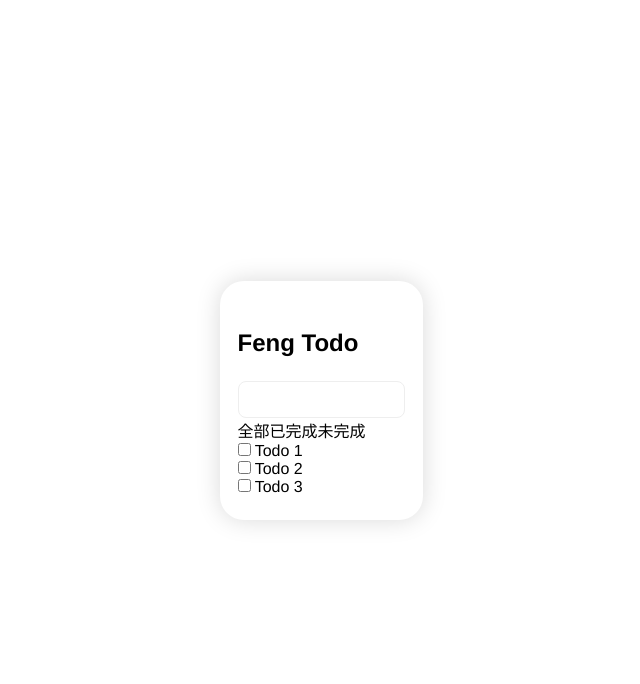
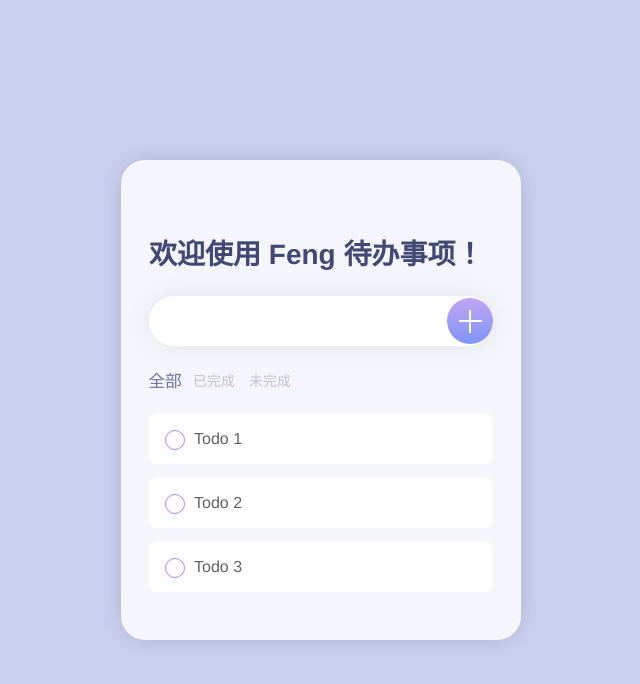
Before and after one commit to zxuqian/vuejs-examples, a Vue app in the folder todo-app/: page / in a window 1280 px wide. Shown: the top 684 px of the page, without its empty margins (319-959 px from the left). Built offline with nearby package versions, Linux system fonts and the light colour scheme.

Commit message:
Finish UI - 完成 UI 部分

```diff
--- a/todo-app/src/App.vue
+++ b/todo-app/src/App.vue
@@ -1,45 +1,26 @@
 <template>
   <main>
     <div class="container">
-      <h1>Feng Todo</h1>
-      <input type="text" name="todo" id class="input-suffix" />
-      <div class="filters">
-        <span class="filter">全部</span>
-        <span class="filter">已完成</span>
-        <span class="filter">未完成</span>
-      </div>
-      <div class="tood-list">
-        <div class="todo-item">
-          <label>
-            <input type="checkbox" name id />
-            Todo 1
-          </label>
-        </div>
-        <div class="todo-item">
-          <label>
-            <input type="checkbox" name id />
-            Todo 2
-          </label>
-        </div>
-        <div class="todo-item">
-          <label>
-            <input type="checkbox" name id />
-            Todo 3
-          </label>
-        </div>
-      </div>
+      <h1>欢迎使用 Feng 待办事项！</h1>
+      <todo-add />
+      <todo-filter />
+      <todo-list />
     </div>
   </main>
 </template>
 
 <script>
-// import HelloWorld from "./components/HelloWorld.vue";
+import TodoAdd from "./components/TodoAdd.vue";
+import TodoFilter from "./components/TodoFilter.vue";
+import TodoList from "./components/TodoList.vue";
 
 export default {
   name: "App",
-  // components: {
-  //   HelloWorld,
-  // },
+  components: {
+    TodoAdd,
+    TodoFilter,
+    TodoList,
+  },
 };
 </script>
 
@@ -56,26 +37,24 @@ main {
   width: 100vw;
   height: 100vh;
   display: grid;
-  align-content: center;
-  justify-content: center;
+  align-items: center;
+  justify-items: center;
+  background: rgb(203, 210, 240);
 }
 
 .container {
+  width: 60%;
+  max-width: 400px;
   box-shadow: 0px 0px 24px rgba(0, 0, 0, 0.15);
   border-radius: 24px;
-  padding: 24px 18px;
+  padding: 48px 28px;
+  background-color: rgb(245, 246, 252);
 }
 
 /* 标题 */
 h1 {
   margin: 24px 0;
-  font-size: 24px;
-}
-
-/* 添加框 */
-.input-suffix {
-  border: 1px solid #eeeeee;
-  padding: 10px 8px;
-  border-radius: 8px;
+  font-size: 28px;
+  color: #414873;
 }
 </style>
--- /dev/null
+++ b/todo-app/src/components/TodoAdd.vue
@@ -0,0 +1,55 @@
+<template>
+  <div class="input-add">
+    <input type="text" name="todo" />
+    <button>
+      <i class="plus"></i>
+    </button>
+  </div>
+</template>
+
+<script>
+export default {
+  name: "TodoAdd",
+};
+</script>
+
+<style>
+/* 添加框 */
+.input-add {
+  position: relative;
+  display: flex;
+  align-items: center;
+}
+
+.input-add input {
+  padding: 16px 52px 16px 18px;
+  border-radius: 48px;
+  border: none;
+  outline: none;
+  box-shadow: 0px 0px 24px rgba(0, 0, 0, 0.08);
+  width: 100%;
+  font-size: 16px;
+  color: #626262;
+}
+
+.input-add button {
+  width: 46px;
+  height: 46px;
+  border-radius: 50%;
+  background: linear-gradient(#c0a5f3, #7f95f7);
+  border: none;
+  color: white;
+  position: absolute;
+  right: 0px;
+}
+
+.input-add .plus {
+  display: block;
+  width: 100%;
+  height: 100%;
+  background: linear-gradient(#fff, #fff), linear-gradient(#fff, #fff);
+  background-size: 50% 2px, 2px 50%;
+  background-position: center;
+  background-repeat: no-repeat;
+}
+</style>
--- /dev/null
+++ b/todo-app/src/components/TodoFilter.vue
@@ -0,0 +1,32 @@
+<template>
+  <div class="filters">
+    <span class="filter active">全部</span>
+    <span class="filter">已完成</span>
+    <span class="filter">未完成</span>
+  </div>
+</template>
+
+<script>
+export default {
+  name: "TodoFilter",
+};
+</script>
+
+<style>
+.filters {
+  display: flex;
+  margin: 24px 2px;
+  color: #c0c2ce;
+  font-size: 14px;
+}
+
+.filters .filter {
+  margin-right: 14px;
+  transition: 0.8s;
+}
+
+.filters .filter.active {
+  color: #6b729c;
+  transform: scale(1.2);
+}
+</style>
--- /dev/null
+++ b/todo-app/src/components/TodoList.vue
@@ -0,0 +1,23 @@
+<template>
+  <div class="todo-list">
+    <todo-list-item v-for="n in 3" :key="n">Todo {{n}}</todo-list-item>
+  </div>
+</template>
+
+<script>
+import TodoListItem from "./TodoListItem";
+
+export default {
+  name: "TodoList",
+  components: {
+    TodoListItem,
+  },
+};
+</script>
+
+<style>
+.todo-list {
+  display: grid;
+  row-gap: 14px;
+}
+</style>
--- /dev/null
+++ b/todo-app/src/components/TodoListItem.vue
@@ -0,0 +1,63 @@
+<template>
+  <div class="todo-item">
+    <label>
+      <input type="checkbox" />
+      <slot></slot>
+      <span class="check-button"></span>
+    </label>
+  </div>
+</template>
+
+<script>
+export default { name: "TodoListItem" };
+</script>
+
+<style>
+.todo-item {
+  background: white;
+  padding: 16px;
+  border-radius: 8px;
+  color: #626262;
+}
+
+.todo-item label {
+  position: relative;
+  display: flex;
+  align-items: center;
+}
+
+.todo-item label span.check-button {
+  position: absolute;
+  top: 0;
+}
+
+.todo-item label span.check-button::before,
+.todo-item label span.check-button::after {
+  content: "";
+  display: block;
+  position: absolute;
+  width: 18px;
+  height: 18px;
+  border-radius: 50%;
+}
+
+.todo-item label span.check-button::before {
+  border: 1px solid #b382f9;
+}
+
+.todo-item label span.check-button::after {
+  transition: 0.4s;
+  background: #b382f9;
+  transform: translate(1px, 1px) scale(0.8);
+  opacity: 0;
+}
+
+.todo-item input {
+  margin-right: 16px;
+  opacity: 0;
+}
+
+.todo-item input:checked + span.check-button::after {
+  opacity: 1;
+}
+</style>
```
